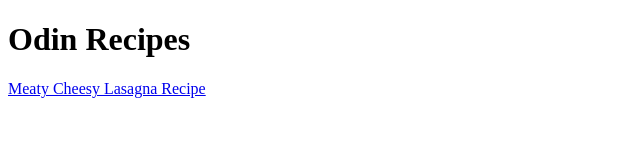
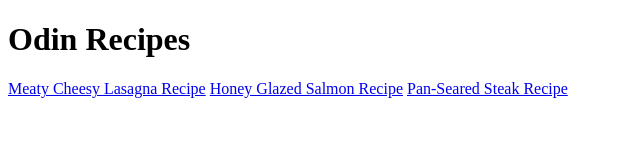
Before and after one commit to Smajic02/Odin-Recipes, a plain HTML site: page index.html in a window 1280 px wide. Shown: the whole page, without its empty margins (0-640 px from the left). Drawn offline with Linux system fonts and the light colour scheme.

Commit message:
add index.html

```diff
--- a/index.html
+++ b/index.html
@@ -10,5 +10,7 @@
 <body>
     <h1>Odin Recipes</h1>
     <a href="recipes/lasagna.html">Meaty Cheesy Lasagna Recipe</a>
+    <a href="recipes/Salmon.html">Honey Glazed Salmon Recipe</a>
+    <a href="recipes/Steak.html">Pan-Seared Steak Recipe</a>
 </body>
 </html>
```
